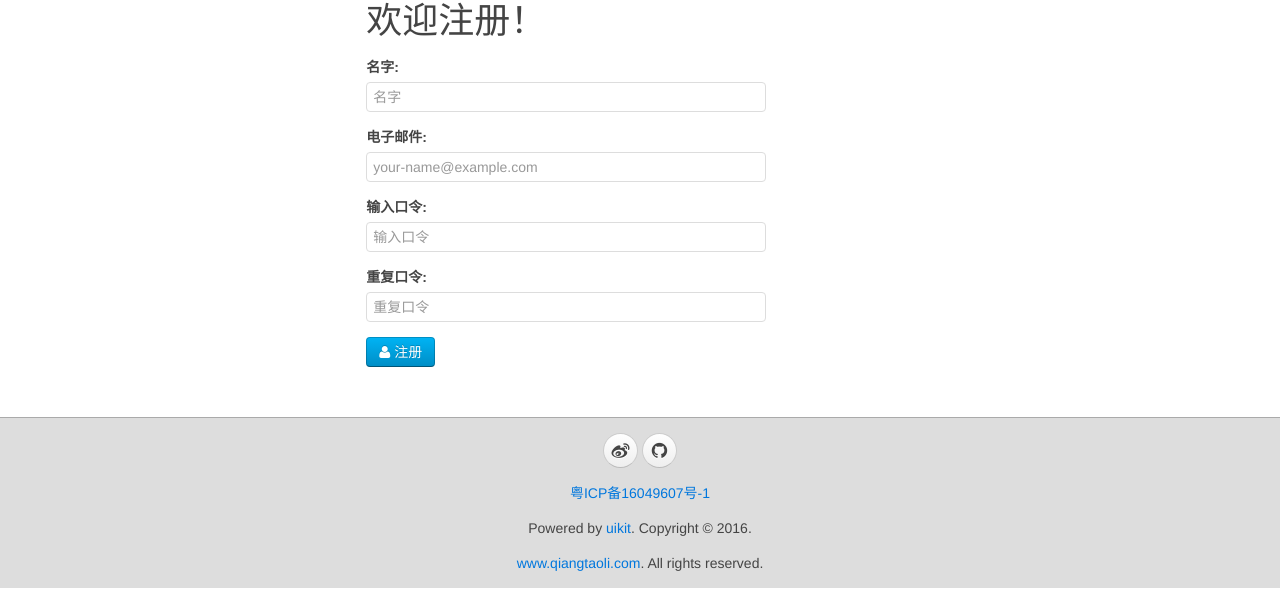
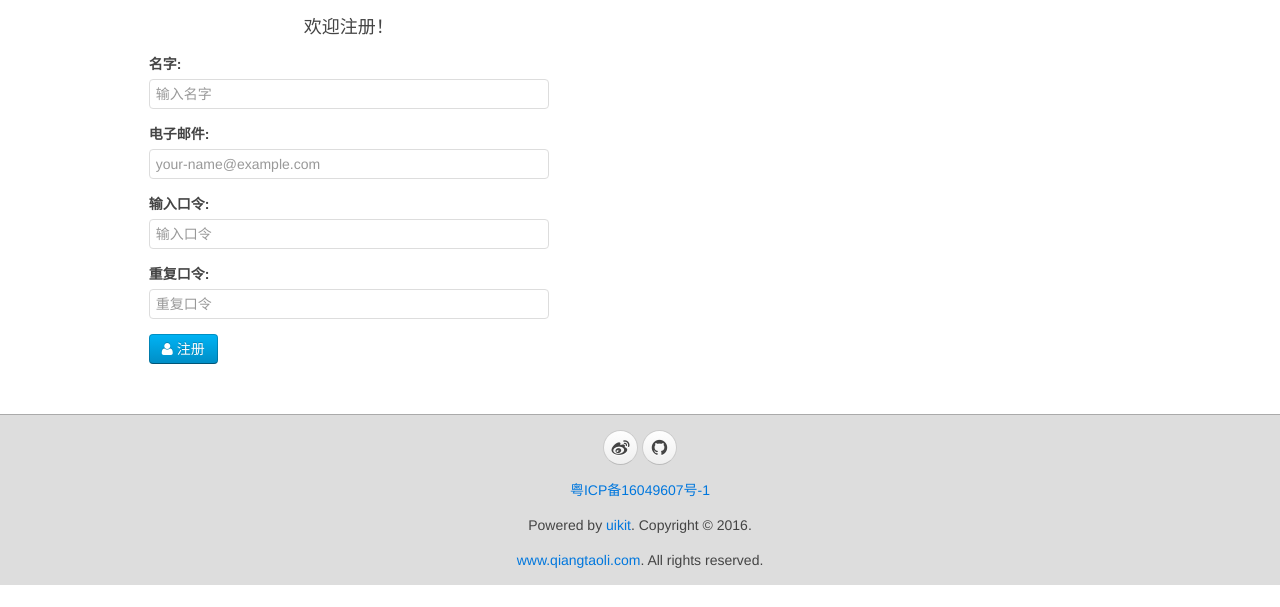
Before and after one commit to moling3650/mblog, a Python web app: template www/app/templates/uk-register.html in a window 1280 px wide. Shown: the part 42-649 px from the top of the page. Run offline with Jinja, Linux system fonts and the light colour scheme; the template is opened without the code that fills it, so the values that code supplies are empty; some libraries are stand-ins or nearby versions.

Commit message:
修复uikit模板在移动端的显示问题

```diff
--- a/www/app/static/css/mblog.css
+++ b/www/app/static/css/mblog.css
@@ -7,6 +7,7 @@
  */
 #vm-form {
   max-width: 400px;
+  margin: 0 auto;
 }
 
 .blog-post-meta {
--- a/www/app/templates/uk-base.html
+++ b/www/app/templates/uk-base.html
@@ -35,7 +35,7 @@
             <ul class="uk-navbar-nav uk-navbar-flip">
                 {% if __user__ %}
                 <li class="uk-parent" data-uk-dropdown="" aria-haspopup="true" aria-expanded="true">
-                    <a href="#"><i class="uk-icon-user"></i> {{ __user__.name }} <i class="uk-icon-caret-down"></i></a>
+                    <a href="#"><i class="uk-icon-user"></i> <span class="uk-hidden-small">{{ __user__.name }}</span> <i class="uk-icon-caret-down"></i></a>
                     <div class="uk-dropdown uk-dropdown-navbar uk-dropdown-bottom">
                         <ul class="uk-nav uk-nav-navbar">
                             {% if __user__.admin %}
@@ -46,12 +46,14 @@
                     </div>
                 </li>
                 {% else %}
-                <li><a href="signin">Sign In</a></li>
-                <li><a href="register">Register</a></li>
+                <li class="uk-hidden-small"><a href="signin">Sign In</a></li>
+                <li class="uk-hidden-small"><a href="register">Register</a></li>
+                <li class="uk-visible-small"><a href="signin"><i class="uk-icon-sign-in"></i></a></li>
+                <li class="uk-visible-small"><a href="register"><i class="uk-icon-registered"></i></a></li>
                 {% endif %}
             </ul>
             <a href="#tm-offcanvas" class="uk-navbar-toggle uk-visible-small" data-uk-offcanvas></a>
-            <a class="uk-navbar-brand uk-navbar-center uk-visible-small">
+            <a class="uk-navbar-brand uk-navbar-center uk-visible-small" href="/">
                 <img src="/static/img/bootstrap.png" alt="Brand-other-index" style="height: 42px;" />
             </a>
         </div>
--- a/www/app/templates/uk-register.html
+++ b/www/app/templates/uk-register.html
@@ -4,32 +4,32 @@
 
 {% block content %}
 
-    <div class="uk-width-medium-1-2 uk-width-small-1-1 uk-container-center" style="width: 50%">
-        <h1>欢迎注册！</h1>
+    <div class="uk-width-medium-1-2 uk-width-small-1-1">
+        <h3 class="uk-text-center uk-margin-top">欢迎注册！</h3>
         <form class="uk-form uk-form-stacked" id="vm-form" v-on:submit.prevent="submit">
             <div class="uk-alert uk-alert-danger" hidden="hidden" v-text="message"></div>
             <div class="uk-form-row">
-                <label class="uk-form-label">名字:</label>
+                <label class="uk-form-label uk-hidden-small">名字:</label>
                 <div class="uk-form-controls">
-                    <input class="uk-form-width-large" type="text" placeholder="名字" v-model="name">
+                    <input class="uk-form-width-large" type="text" placeholder="输入名字" maxlength="50" v-model="name">
                 </div>
             </div>
             <div class="uk-form-row">
-                <label class="uk-form-label">电子邮件:</label>
+                <label class="uk-form-label uk-hidden-small">电子邮件:</label>
                 <div class="uk-form-controls">
-                    <input class="uk-form-width-large" type="text" placeholder="your-name@example.com" v-model="email">
+                    <input class="uk-form-width-large" type="text" placeholder="your-name@example.com" maxlength="50" v-model="email">
                 </div>
             </div>
             <div class="uk-form-row">
-                <label class="uk-form-label">输入口令:</label>
+                <label class="uk-form-label uk-hidden-small">输入口令:</label>
                 <div class="uk-form-controls">
-                    <input class="uk-form-width-large" type="password" placeholder="输入口令" v-model="password">
+                    <input class="uk-form-width-large" type="password" placeholder="输入口令" maxlength="50" v-model="password">
                 </div>
             </div>
             <div class="uk-form-row">
-                <label class="uk-form-label">重复口令:</label>
+                <label class="uk-form-label uk-hidden-small">重复口令:</label>
                 <div class="uk-form-controls">
-                    <input class="uk-form-width-large" type="password" placeholder="重复口令" v-model="password2">
+                    <input class="uk-form-width-large" type="password" placeholder="重复口令" maxlength="50" v-model="password2">
                 </div>
             </div>
             <div class="uk-form-row">
```
Also changed, not shown: www/app/templates/bootstrap-register.html (+4 -4 lines), www/app/templates/uk-signin.html (+9 -8 lines).
